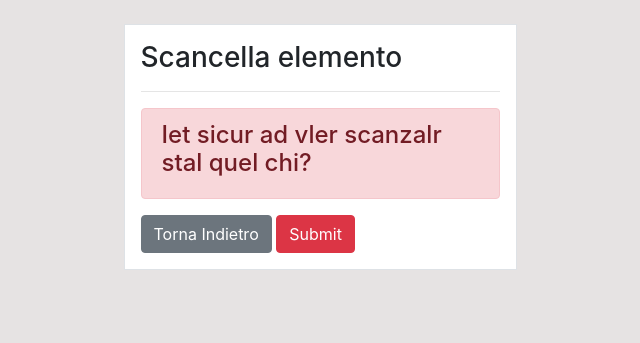
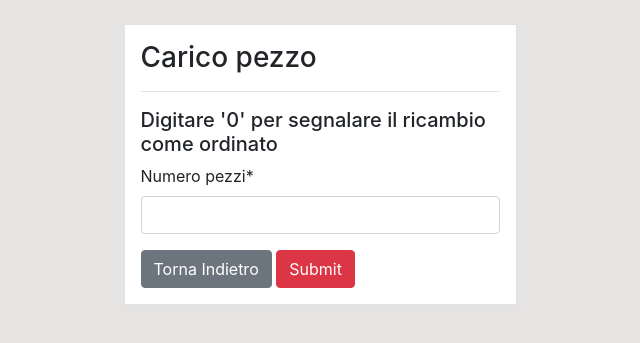
Before and after one commit to 0xFE-AP3/Inventory-system-django, a Django app: page /product/delete/1/ in a window 1280 px wide. Shown: the part 56-399 px from the top of the page, without its empty margins (254-894 px from the left). Run offline with Django 4.2, Linux system fonts and the light colour scheme; data comes from the database, SQL or seed files in the repository; both versions use the stored data as it was after the commit; some libraries are stand-ins or nearby versions.

Commit message:
carico aggiunto in frontend

```diff
--- a/dashboard/views.py
+++ b/dashboard/views.py
@@ -3,7 +3,7 @@ from django.shortcuts import render, redirect
 from django.http import HttpResponse
 from django.contrib.auth.decorators import login_required
 from .models import Product, Order
-from .forms import ProductForm, OrderForm
+from .forms import *
 from django.contrib.auth.models import User
 from django.contrib import messages
 from .filters import ProductFilter
@@ -69,11 +69,26 @@ def product(request):
 
 def product_delete(request, pk):
     item = Product.objects.get(id=pk)
-    form = OrderForm(request.POST)
+
     if request.method == 'POST':
-        item.delete()
-        return redirect('dashboard-product')
-    return render(request, 'dashboard/product_delete.html')
+        form = OrderForm(request.POST, instance=item)
+        if form.is_valid():
+            quantity = form.cleaned_data['order_quantity']
+            item.quantita += quantity
+            if item.quantita == 0:
+                item.nome = item.nome.replace(' DA ORDINARE', ' ORDINATO')
+            if item.quantita > 0:
+                #item.nome = item.nome - " DA ORDINARE"
+                item.nome = item.nome.replace(' DA ORDINARE', '')
+                item.nome = item.nome.replace(' ORDINATO', '')
+            form.save()
+            return redirect('dashboard-product')
+    else:
+        form = OrderForm(instance=item)
+    context = {
+        'form':form,
+    }
+    return render(request, 'dashboard/product_delete.html', context)
 
 def product_update(request, pk):
     item = Product.objects.get(id=pk)
@@ -82,8 +97,10 @@ def product_update(request, pk):
         form = OrderForm(request.POST, instance=item)
         if form.is_valid():
             quantity = form.cleaned_data['order_quantity']
-            if item.quantita >= quantity:
+            if item.quantita >= quantity and quantity != 0:
                 item.quantita -= quantity
+                if item.quantita <= quantity or item.quantita == 1:
+                    item.nome = item.nome + " DA ORDINARE"
             else:
                 return redirect('dashboard-order')
             form.save()
--- a/templates/dashboard/product.html
+++ b/templates/dashboard/product.html
@@ -31,6 +31,7 @@
                             <th scope="col"></th>
                             {% if user.is_authenticated and user.is_staff and user.is_superuser %}
                             <th scope="col"></th>
+                            <th scope="col"></th>
                             {% endif %}
                         </tr>
                     </thead>
@@ -42,7 +43,7 @@
                             <td>{{ item.quantita }}</td>
                             <td><a class="btn btn-info btn-sm" href="{% url 'dashboard-product-update' item.id %}">Scarico</a></td>
                             {% if user.is_authenticated and user.is_staff and user.is_superuser %}
-                            <td><a class="btn btn-danger btn-sm" href="{% url 'dashboard-product-delete' item.id %}">Elimina</a></td>
+                            <td><a class="btn btn-danger btn-sm" href="{% url 'dashboard-product-delete' item.id %}">Carico</a></td>
                             {% endif %}
                         </tr>
                         {% endfor %}
--- a/templates/dashboard/product_delete.html
+++ b/templates/dashboard/product_delete.html
@@ -1,6 +1,6 @@
 {% extends 'partials/base.html' %}
-{% block title %} Cancellazione elemento {% endblock %}
-
+{% block title %} Carico pezzo {% endblock %}
+{% load crispy_forms_tags %}
 {% block content %}
 
 <br>
@@ -8,14 +8,12 @@
     <div class="row mt-6 offset-md-3">
         <div class="col-md-6">
             <div class="border bg-white p-3">
-                <h3>Scancella elemento </h3>
+                <h3> Carico pezzo </h3>
                 <hr>
-                <div class="alert alert-danger">
-                    <h4>Iet sicur ad vler scanzalr stal quel chi?</h4>
-                </div>
+                <h5> Digitare '0' per segnalare il ricambio come ordinato </h5>
                 <form method="POST">
                     {% csrf_token %}
-                    {{ form }}
+                    {{ form | crispy}}
                     <a class="btn btn-secondary" href="{% url 'dashboard-product'%}"> Torna Indietro </a>
                     <input class="btn btn-danger" type="submit">
                 </form>
```
Also changed, not shown: dashboard/forms.py (line endings or trailing spaces), db.sqlite3, 1 other file.
